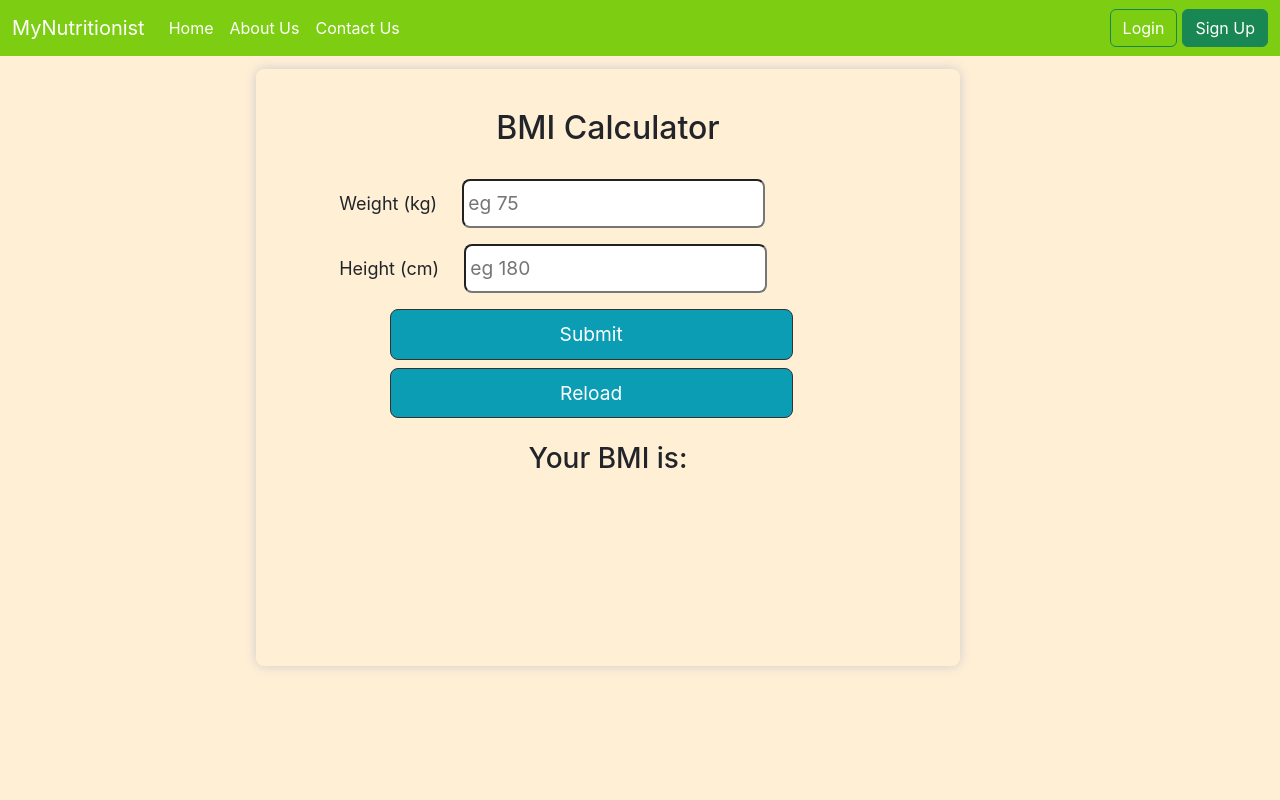
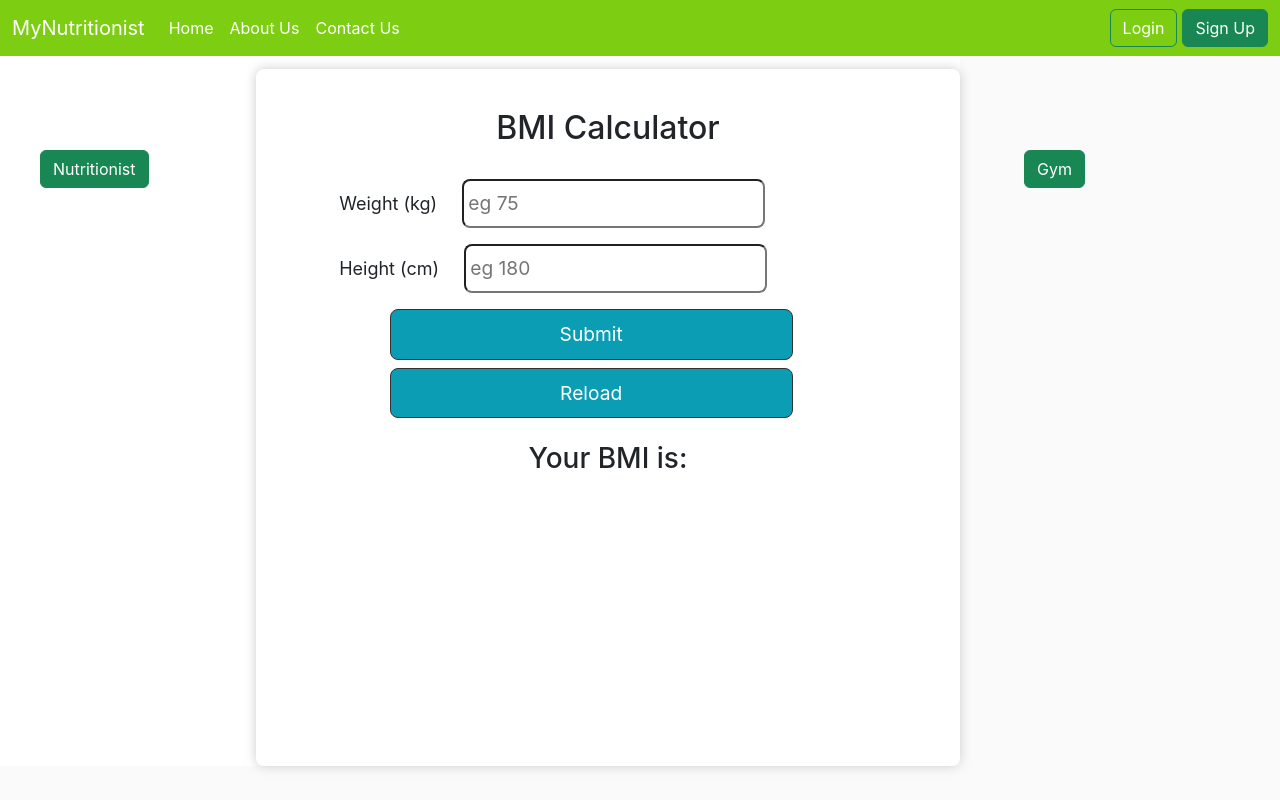
Before and after one commit to kodluyoruz-ist-front-end-bootcamp-k140/final-project-Mhsnarsln09, a React (Create React App) app in the folder my-app/: page /bmi-calculator in a window 1280 px wide. Built offline with nearby package versions, Linux system fonts and the light colour scheme.

Commit message:
bmi image

```diff
--- a/my-app/src/components/bmiCalculator/bmiCalculator.js
+++ b/my-app/src/components/bmiCalculator/bmiCalculator.js
@@ -44,13 +44,13 @@ export function BmiCalculator() {
     imgSrc = null
   } else {
     if(bmi < 18.5) {
-      imgSrc = ""
+      imgSrc = "https://media.istockphoto.com/vectors/vector-drawing-of-couple-young-people-in-summer-cotton-jeans-clothing-vector-id1254410004?k=20&m=1254410004&s=612x612&w=0&h=kPD76ziUoUzG2E56rEsHoVXZPDZAZ3aePjnvsLvHuMY="
     } else if (bmi >= 18.5 && bmi < 25) {
-      imgSrc = "https://github.com/fireclint/bmi-calculator-react/blob/main/src/assets/underweight.png?raw=true"
+      imgSrc = "https://media.istockphoto.com/vectors/cartoon-characters-people-plus-size-couple-vector-vector-id1164005096?k=20&m=1164005096&s=612x612&w=0&h=1epgYlUijljS45NGiLYoW4nS56d9dG5jB8lKdodb5nw="
     } else if (bmi >= 25 && bmi < 30) {
-      imgSrc = "https://github.com/fireclint/bmi-calculator-react/blob/main/src/assets/overweight.png?raw=true"
+      imgSrc = "https://us.123rf.com/450wm/kos911/kos9111903/kos911190300084/124351573-a-man-and-a-woman-with-obesity-unhealthy-lifestyle-incorrect-food-concept-health-problems-of-fast-fo.jpg?ver=6"
     } else if(bmi >= 30 ){
-      imgSrc = "https://banner2.cleanpng.com/20180821/ptj/kisspng-drawing-obesity-painting-sketch-vitamin-dieting-and-obesity-5b7c2cc038a816.2885828115348645762321.jpg"
+      imgSrc = "https://media.istockphoto.com/vectors/man-and-a-woman-with-obesity-vector-id1059059766?k=20&m=1059059766&s=612x612&w=0&h=l8qTCsHx9rz6M-b3pXgo7-V1hBEjzwkNIZ4SbNZVCmE="
     }
 
   }
@@ -61,7 +61,14 @@ export function BmiCalculator() {
   }
 
   return (
+    <>
+
+      <a className="btn btn-success btnright" href="">Nutritionist</a>
+      <a className="btn btn-success btnleft" href="">Gym</a>
+
+
     <div className="calculator">
+
       <div className="container bmical">
         <h2 className="center">BMI Calculator</h2>
         <form className="calform" onSubmit={calcBmi}>
@@ -83,7 +90,7 @@ export function BmiCalculator() {
 
         <div className="center">
           <h3>Your BMI is: {bmi}</h3>
-          <p>{message}</p>
+          <h6>{message}</h6>
         </div>
 
         <div className="img-container">
@@ -91,5 +98,6 @@ export function BmiCalculator() {
         </div>
       </div>
     </div>
+    </>
   );
 }
--- a/my-app/src/components/bmiCalculator/style.css
+++ b/my-app/src/components/bmiCalculator/style.css
@@ -1,4 +1,6 @@
-
+body{
+    background-color: #fafafa !important;
+}
 .calculator {
     display: flex;
     flex-direction: column;
@@ -7,7 +9,7 @@
     padding-top : 1%;
     padding-left: 20%;
     width: 75%;
-
+    background-color: white;
 }
 
 .bmical {
@@ -62,6 +64,17 @@ p {
 }
 
 .img-container img {
-    height: 150px;
+    height: 250px;
 
 }
+.btnright{
+    position: absolute;
+    left: 40px;
+    top: 150px;
+
+}
+.btnleft{
+    position: absolute;
+    top: 150px;
+    left:80% ;
+}
```
